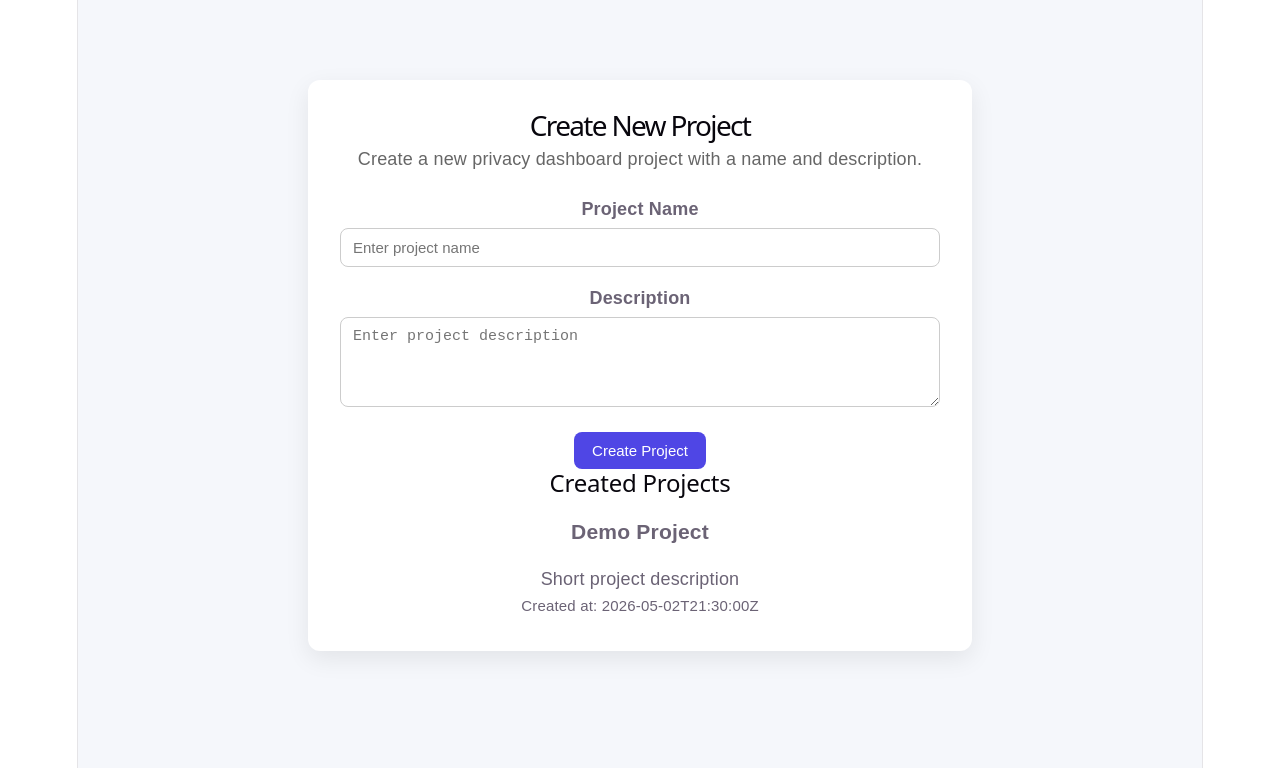
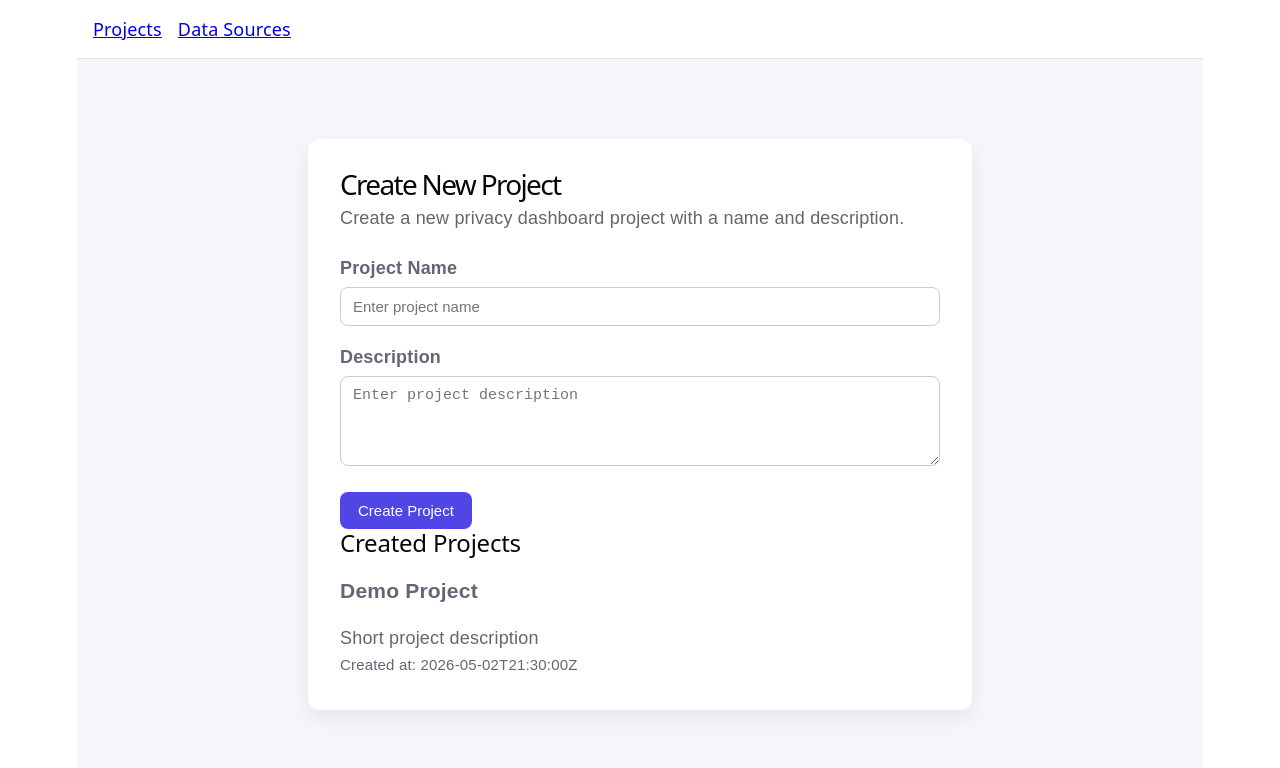
Before and after one commit to Zthzk/privacy-dashboard-teamproject, a React app in the folder frontend/: page / in a window 1280 px wide. Shown: the top 768 px of the page. Built offline with nearby package versions, Linux system fonts and the light colour scheme; the HTML template or start-up script is replaced by a standard one.

Commit message:
added frontend logic for add-dataset

```diff
--- a/frontend/package.json
+++ b/frontend/package.json
@@ -11,7 +11,8 @@
   },
   "dependencies": {
     "react": "^19.2.5",
-    "react-dom": "^19.2.5"
+    "react-dom": "^19.2.5",
+    "react-router-dom": "^7.14.2"
   },
   "devDependencies": {
     "@eslint/js": "^10.0.1",
--- a/frontend/src/App.jsx
+++ b/frontend/src/App.jsx
@@ -1,8 +1,24 @@
+/**
+ * Root component — defines the top-level routes of the application.
+ */
+import { BrowserRouter, Routes, Route, Link } from "react-router-dom";
 import CreateProjectPage from "./pages/CreateProjectPage";
+import DataSourcesPage from "./pages/DataSourcesPage";
 import "./App.css";
 
 function App() {
-  return <CreateProjectPage />;
+  return (
+    <BrowserRouter>
+      <nav>
+        <Link to="/">Projects</Link>
+        <Link to="/datasources">Data Sources</Link>
+      </nav>
+      <Routes>
+        <Route path="/" element={<CreateProjectPage />} />
+        <Route path="/datasources" element={<DataSourcesPage />} />
+      </Routes>
+    </BrowserRouter>
+  );
 }
 
 export default App;
--- a/frontend/src/index.css
+++ b/frontend/src/index.css
@@ -44,10 +44,6 @@
     --shadow:
       rgba(0, 0, 0, 0.4) 0 10px 15px -3px, rgba(0, 0, 0, 0.25) 0 4px 6px -2px;
   }
-
-  #social .button-icon {
-    filter: invert(1) brightness(2);
-  }
 }
 
 body {
@@ -58,16 +54,11 @@ body {
   width: 1126px;
   max-width: 100%;
   margin: 0 auto;
-  text-align: center;
-  border-inline: 1px solid var(--border);
+  box-sizing: border-box;
   min-height: 100svh;
-  display: flex;
-  flex-direction: column;
-  box-sizing: border-box;
 }
 
-h1,
-h2 {
+h1, h2 {
   font-family: var(--heading);
   font-weight: 500;
   color: var(--text-h);
@@ -82,6 +73,7 @@ h1 {
     margin: 20px 0;
   }
 }
+
 h2 {
   font-size: 24px;
   line-height: 118%;
@@ -91,21 +83,14 @@ h2 {
     font-size: 20px;
   }
 }
+
 p {
   margin: 0;
 }
 
-code,
-.counter {
-  font-family: var(--mono);
-  display: inline-flex;
-  border-radius: 4px;
-  color: var(--text-h);
+nav {
+  display: flex;
+  gap: 16px;
+  padding: 16px;
+  border-bottom: 1px solid var(--border);
 }
-
-code {
-  font-size: 15px;
-  line-height: 135%;
-  padding: 4px 8px;
-  background: var(--code-bg);
-}
--- /dev/null
+++ b/frontend/src/pages/DataSourcesPage.jsx
@@ -0,0 +1,15 @@
+/**
+ * Page for viewing and adding data sources for a project.
+ */
+import DataSourceList from "../components/DataSourceList";
+
+function DataSourcesPage() {
+  return (
+    <main>
+      <h1>Data Sources</h1>
+      <DataSourceList />
+    </main>
+  );
+}
+
+export default DataSourcesPage;
```
Also changed, not shown: 2 other files (tests, documents, lock files or other folders).
